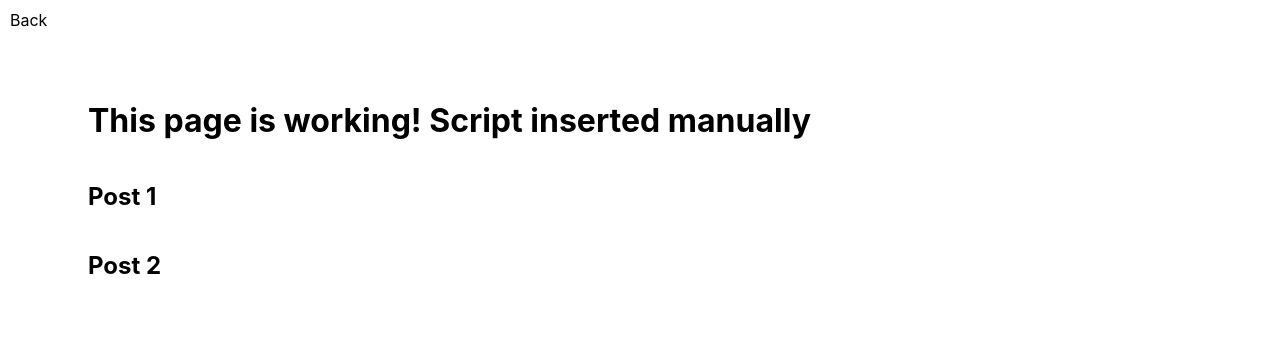
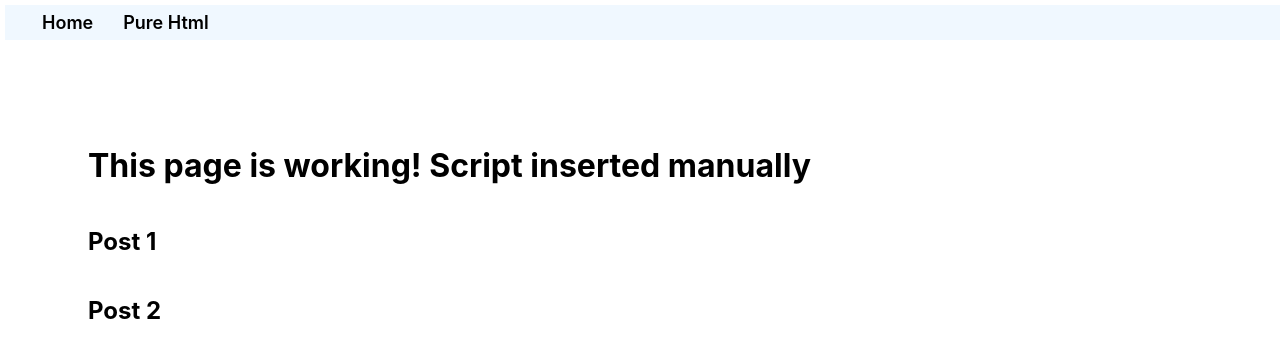
Before and after one commit to cmdaniel/nextjs-facebook-sdk, a Next.js app: page /html in a window 1280 px wide. Shown: the top 358 px of the page. Built offline with nearby package versions, Linux system fonts and the light colour scheme.

Commit message:
navigation working. Manual render stopped to work.

```diff
--- a/pages/_app.js
+++ b/pages/_app.js
@@ -1,8 +1,21 @@
 import '../styles/globals.css';
+import Link from 'next/link';
 
 function NextJsFacebookSdkApp({ Component, pageProps }) {
   return (
     <>
+      <nav>
+
+        <Link href="/">
+            <a>Home</a>
+        </Link>
+
+        <Link href="/html">
+            <a>Pure Html</a>
+        </Link>
+
+      </nav>
+
       <Component {...pageProps} />
     </>
   );
--- a/pages/_document.js
+++ b/pages/_document.js
@@ -26,6 +26,7 @@ class MyDocument extends Document {
                 src="https://connect.facebook.net/pt_BR/sdk.js#xfbml=1&version=v10.0"
             ></script> */}
 
+
           <Main />
 
           <NextScript />
--- a/pages/html/index.js
+++ b/pages/html/index.js
@@ -1,6 +1,3 @@
-import { useEffect } from "react";
-import addFacebookScript from "../../utils/facebookScript";
-import Link from "next/link";
 import Head from "next/head";
 import styles from '../../styles/Html.module.css';
 
@@ -8,8 +5,10 @@ export default function Html () {
 
     return (
         <>
+            <div id="fb-root"></div>
+            <script async defer crossOrigin="anonymous" src="https://connect.facebook.net/pt_BR/sdk.js#xfbml=1&version=v10.0" nonce="5JOEwLPT"></script>
 
-         <div className={styles.container}>
+            <div className={styles.container}>
 
                 <Head>
 
@@ -21,25 +20,18 @@ export default function Html () {
 
                 <main className={styles.main}>
 
-                    <Link href="/">
-                        <a className={styles.back}>Back</a>
-                    </Link>
-
                     <h1>This page is working! Script inserted manually</h1>
 
-                    <div id="fb-root"></div>
-                    <script async defer crossorigin="anonymous" src="https://connect.facebook.net/pt_BR/sdk.js#xfbml=1&version=v10.0" nonce="5JOEwLPT"></script>
+                    <h2>Post 1</h2>
+                    <div className="fb-comments" data-href="http://localhost:3000/111" data-width="" data-numposts="5"></div>
 
-                    <h2>Post 1</h2>
-                    <div class="fb-comments" data-href="http://localhost:3000/111" data-width="" data-numposts="5"></div>
-
-                    <div class="fb-like" data-href="https://developers.facebook.com/docs/plugins/" data-width="100px" data-layout="button" data-action="like" data-size="large" data-share="true"></div>
+                    <div className="fb-like" data-href="https://developers.facebook.com/docs/plugins/" data-width="100px" data-layout="button" data-action="like" data-size="large" data-share="true"></div>
 
 
                     <h2>Post 2</h2>
-                    <div class="fb-comments" data-href="http://localhost:3000/112" data-width="" data-numposts="5"></div>
+                    <div className="fb-comments" data-href="http://localhost:3000/112" data-width="" data-numposts="5"></div>
 
-                    <div class="fb-like" data-href="https://developers.facebook.com/docs/plugins/" data-width="100px" data-layout="button" data-action="like" data-size="large" data-share="true"></div>
+                    <div className="fb-like" data-href="https://developers.facebook.com/docs/plugins/" data-width="100px" data-layout="button" data-action="like" data-size="large" data-share="true"></div>
 
                 </main>
 
--- a/pages/index.js
+++ b/pages/index.js
@@ -18,7 +18,7 @@ export default function Home({ posts }) {
 
       <Head>
 
-        <title>Nextjs Facebook SDK</title>
+        <title>Nextjs Facebook SDK - Home</title>
 
         <link rel="icon" href="/favicon.ico" />
 
--- a/styles/globals.css
+++ b/styles/globals.css
@@ -14,3 +14,21 @@ a {
 * {
   box-sizing: border-box;
 }
+
+nav {
+  display: flex;
+  flex-direction: row;
+  align-content: stretch;
+  width: 100%;
+  margin: auto;
+  padding-bottom: 10px;
+  background-color: aliceblue;
+  padding: 7px;
+  margin: 5px;
+  font-size: large;
+  font-weight: 600;
+}
+
+nav a {
+  margin-left: 30px;
+}
```
Also changed, not shown: styles/Home.module.css (+7 -0 lines).
